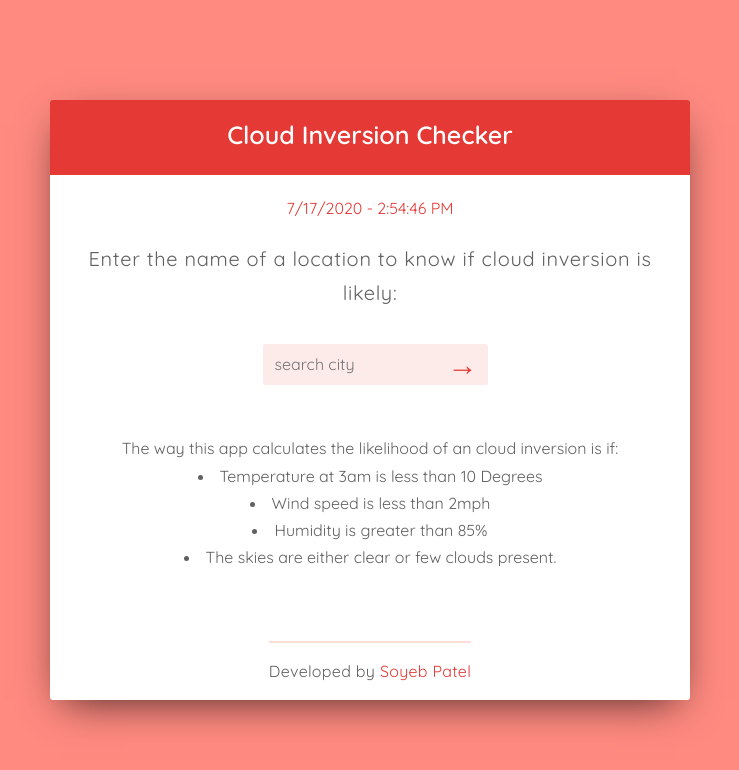
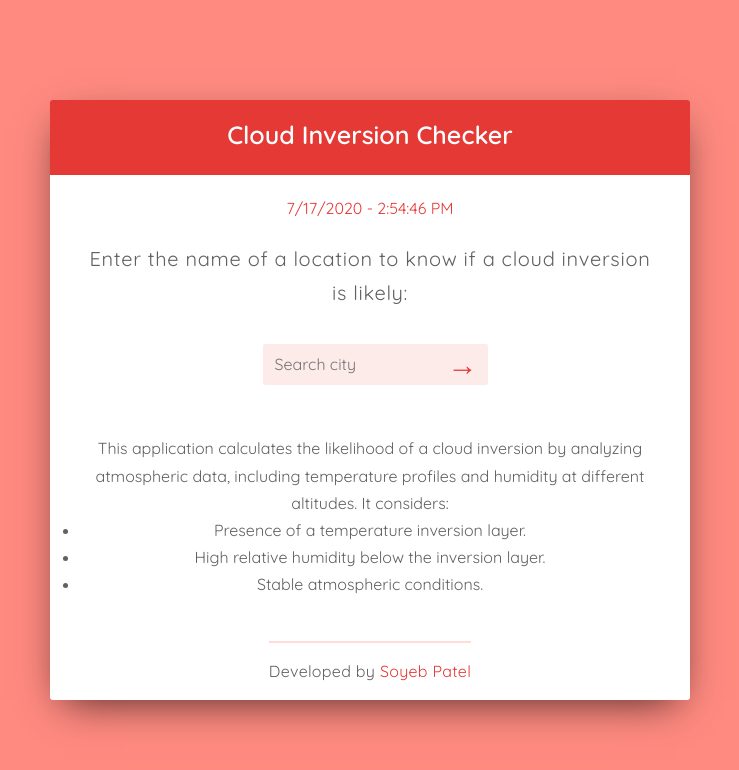
Before and after one commit to Soyeb7/cloudinversion, a React (Create React App) app: page / in a window 1280 px wide. Shown: the top 770 px of the page, without its empty margins (270-1009 px from the left). Built offline with nearby package versions, Linux system fonts and the light colour scheme.

Commit message:
update logic of checking for conversion

```diff
--- a/src/components/About.js
+++ b/src/components/About.js
@@ -1,42 +1,21 @@
-import React, { useContext } from 'react'
+import React from 'react';
 
 const About = () => {
+  return (
+    <div className="weather-data">
+      <div className="weather-data__box">
+        <p>
+          This application calculates the likelihood of a cloud inversion by analyzing atmospheric
+          data, including temperature profiles and humidity at different altitudes. It considers:
+          <ul>
+            <li>Presence of a temperature inversion layer.</li>
+            <li>High relative humidity below the inversion layer.</li>
+            <li>Stable atmospheric conditions.</li>
+          </ul>
+        </p>
+      </div>
+    </div>
+  );
+};
 
-
-
-    return (
-
-        <div className="weather-data">
-
-
-
-            <div className="weather-data__box">
-
-                <p> The way this app calculates the likelihood of an cloud inversion is if:
-
-
-                    <li>
-                        Temperature at 3am is less than 10 Degrees
-
-                    </li>
-                    <li>
-                        Wind speed is less than 2mph
-                    </li>
-                    <li>
-                        Humidity is greater than 85%
-                    </li>
-                    <li>
-                        The skies are either clear or few clouds present.
-                    </li>
-                </p>
-
-
-            </div>
-
-
-        </div>
-
-    )
-}
-
-export default About
+export default About;
--- a/src/components/InversionLikelihood.js
+++ b/src/components/InversionLikelihood.js
@@ -1,103 +1,59 @@
-import React, { useContext } from 'react'
-
-import Context from '../Context'
+import React, { useContext } from 'react';
+import Context from '../Context';
 
 const InversionLikelihood = () => {
+  const { weatherData, city } = useContext(Context);
 
+  if (!weatherData) return null;
 
-    const { nightTemp, wind, pressure, clouds, weather, city, humidity } = useContext(Context)
-    const { temp } = weather
+  // Extract necessary data
+  const surfaceTemp = weatherData.current_weather.temperature;
+  const pressureLevels = ['850hPa', '700hPa'];
+  const tempsAtLevels = pressureLevels.map((level) => {
+    return weatherData.hourly[`temperature_${level}`][0];
+  });
 
-    /*
-    Const meaning
-    City = Location search
-    Night Temp = Temperature at 3am
-    Wind = Wind speed at 3am
-    Pressure = Pressure at 3am
-    Cloud = Clouds at 3am
+  // Check for temperature inversion
+  const isInversion = tempsAtLevels.some((temp, index) => {
+    return temp > surfaceTemp;
+  });
 
-    Temp = Current temperature (at time of search)
+  // Check relative humidity at surface
+  const relativeHumidity = weatherData.hourly.relativehumidity_2m[0];
 
-    */
+  // Assess inversion likelihood
+  let likelihoodMessage = '';
 
-
-
-    /*
-        <p>
-
-        Look out for high pressure.
-
-        Low wind speeds
-
-        Clear skies
-
-        Warm during the day
-
-        Cold overnight
-
-
-        High humidity
-
-        Temperature dropping to the dew point
-        </p>
-
-
-        11 July Day 8pm: 14 c
-        Max Wind Speed: 7mph
-        Humidity: 67%
-
-        12 July: 12am wind = 1mph, 9 c, fair, humidity = 93%
-        12 July: 5.20am wind = 1mph: 6 c, fair, humidity = 100%
-
-    */
-
-    console.log()
+  if (isInversion && relativeHumidity > 80) {
+    likelihoodMessage = 'High likelihood of a cloud inversion occurring.';
+  } else if (isInversion) {
+    likelihoodMessage = 'Possible inversion, but low humidity reduces cloud formation likelihood.';
+  } else {
+    likelihoodMessage = 'Low likelihood of a cloud inversion occurring.';
+  }
 
   return (
-
     <div className="weather-data">
-
+      <h2>Inversion Analysis for {city}</h2>
       <div className="weather-data__box">
-
-
-
-
-
-                <span className="weather-data__property">
-                    <p className="weather-data__title">3am Temp is:</p>
-                    <p className="weather-data__value">{nightTemp}</p>
-                </span>
-
-                <span className="weather-data__property">
-                    <p className="weather-data__title"> 3am Wind Speed is:</p>
-                    <p className="weather-data__value">{wind}</p>
-                </span>
-
-                <span className="weather-data__property">
-                    <p className="weather-data__title"> 3am Humidity is:</p>
-                    <p className="weather-data__value">{humidity}</p>
-                </span>
-
-
-
+        <p>
+          <strong>Surface Temperature:</strong> {surfaceTemp} °C
+        </p>
+        <p>
+          <strong>Temperature at 850 hPa:</strong> {tempsAtLevels[0]} °C
+        </p>
+        <p>
+          <strong>Temperature at 700 hPa:</strong> {tempsAtLevels[1]} °C
+        </p>
+        <p>
+          <strong>Relative Humidity at Surface:</strong> {relativeHumidity}%
+        </p>
       </div>
-
-
       <div className="weather-data__box">
-                {/* If 3am temp is less than 9 degrees, current search time temp is more than 14, wind speed is less than 2mph and clouds are clear sky or few clouds or scattered clouds*/}
-                {nightTemp < 10 && temp > 14 && wind < 2 && humidity > 85 && (clouds === 'clear sky'
-                    || clouds === 'few clouds'
-                    || clouds === 'scattered clouds')
-                    &&
-
-                    <p className='likely'> There is a good possibility of an Cloud Inversion occuring.  </p>
-
-
-                } <p className='unlikely'> Chances of an Cloud Inversion are unlikely</p>
+        <p className="likelihood-message">{likelihoodMessage}</p>
       </div>
     </div>
+  );
+};
 
-    )
-}
-
-export default InversionLikelihood
+export default InversionLikelihood;
--- a/src/components/Main.js
+++ b/src/components/Main.js
@@ -1,141 +1,79 @@
-import React, { useState } from 'react'
-import axios from 'axios'
-import Context from '../Context'
+import React, { useState } from 'react';
+import axios from 'axios';
+import Context from '../Context';
 
-import Moment from 'moment'
-
-import Header from './Header'
-import Content from './Content'
-import WeatherSearch from './WeatherSearch'
-import OvernightInfo from './OvernightInfo'
-import WeatherData from './WeatherData'
-import InversionLikelihood from './InversionLikelihood'
-import About from './About'
-import Error from './Error'
-import DateTime from './DateTime'
-import Tagline from './Tagline'
-import Footer from './Footer'
+import Header from './Header';
+import Content from './Content';
+import WeatherSearch from './WeatherSearch';
+import InversionLikelihood from './InversionLikelihood';
+import About from './About';
+import Error from './Error';
+import DateTime from './DateTime';
+import Tagline from './Tagline';
+import Footer from './Footer';
 
 const Main = () => {
+  const [weatherData, setWeatherData] = useState(null);
+  const [city, setCity] = useState();
+  const [error, setError] = useState();
 
-    const [weather, setWeather] = useState()
-
-    const [city, setCity] = useState()
-
-    const [sunrise, setSunrise] = useState()
-
-    const [sunset, setSunset] = useState()
-
-    const [error, setError] = useState()
-
-
-            // Const for overnight data
-
-
-    const [nightTemp, setNightTemp] = useState()
-    const [wind, setWind] = useState()
-    const [pressure, setPressure] = useState()
-    const [clouds, setClouds] = useState()
-    const [humidity, setHumidity] = useState()
-    // This is an Async Await call. Until Axios successfully recieves the data, we wont go further
-    const api_call = async e => {
-
+  // Function to fetch atmospheric data
+  const api_call = async (e) => {
     e.preventDefault();
 
     const location = e.target.elements.location.value;
 
-        const API_KEY = '8f3392b07d6c3fbedeb6b9f37746b4bb';
-
-
-        // If location is blank, display error message and hide previous weather information
-        if (!location) return (
-            setError('Please enter the name of the city')
-        ), setWeather(null)
-
-
-        const currentDayUrl = `https://api.openweathermap.org/data/2.5/weather?q=${location}&appid=${API_KEY}&units=metric`;
-        console.log(currentDayUrl)
-        const request = axios.get(currentDayUrl);
-        const response = await request;
-
-
-        // setWeather will assign the value of response to weather
-        setWeather(response.data.main);
-        setCity(response.data.name)
-        setSunrise(response.data.sys.sunrise)
-        setSunset(response.data.sys.sunset)
-
-        console.log('Current temp is: ', response.data.main.temp)
-
-
-
-        // Forecast Code
-        const forecastUrl = `https://api.openweathermap.org/data/2.5/forecast?q=${location}&appid=${API_KEY}&units=metric`
-        const requestForecast = axios.get(forecastUrl);
-        const responseForecast = await requestForecast;
-
-        console.log('forecast url is: ', forecastUrl)
-        console.log(responseForecast)
-
-        var todayDate = new Date();
-        var nextDayDate = new Date(todayDate.getTime() + (24 * 60 * 60 * 1000))
-        const formattedDate = Moment(nextDayDate).format('YYYY-MM-DD');
-
-
-        const filteredList = responseForecast.data.list.filter(t=> t.dt_txt === `${formattedDate} 03:00:00`);
-        console.log('Filtered list', filteredList)
-
-        // 3am weather detail
-        setNightTemp(filteredList[0].main.temp);
-        setWind(filteredList[0].wind.speed);
-        setPressure(filteredList[0].main.pressure)
-        setClouds(filteredList[0].weather[0].description)
-        setHumidity(filteredList[0].main.humidity)
-        console.log('Night temp is: ', filteredList[0].main.temp);
-        console.log('Night Wind Speed is: ', filteredList[0].wind.speed);
-        console.log('Night Time Pressure is: ', filteredList[0].main.pressure);
-        console.log('Night Time Weather Description is: ', filteredList[0].weather[0].description);
-        console.log('Night Time Humidity is: ', filteredList[0].main.humidity);
-
-
-        // If everything goes well, then seterror to null
-        setError(null)
+    if (!location) {
+      setError('Please enter the name of the city');
+      setWeatherData(null);
+      return;
     }
 
+    try {
+      // Geocoding API to get latitude and longitude
+      const geoResponse = await axios.get(
+        `https://geocoding-api.open-meteo.com/v1/search?name=${location}`
+      );
+
+      if (!geoResponse.data.results || geoResponse.data.results.length === 0) {
+        setError('Location not found');
+        setWeatherData(null);
+        return;
+      }
+
+      const { latitude, longitude, name } = geoResponse.data.results[0];
+      setCity(name);
+
+      // Fetch atmospheric data
+      const meteoResponse = await axios.get(
+        `https://api.open-meteo.com/v1/forecast?latitude=${latitude}&longitude=${longitude}&hourly=temperature_2m,relativehumidity_2m,pressure_msl,temperature_850hPa,temperature_700hPa&start=current&current_weather=true`
+      );
+
+      setWeatherData(meteoResponse.data);
+      setError(null);
+    } catch (err) {
+      console.error(err);
+      setError('An error occurred while fetching data');
+      setWeatherData(null);
+    }
+  };
 
   return (
-        <div className='main'>
+    <div className="main">
       <Header />
       <Content>
         <DateTime />
         <Tagline />
-                <Context.Provider value={{api_call, weather, city, sunrise, sunset, nightTemp, wind, pressure, clouds, humidity}}>
-                    {/* We give access to api call in the WeatherSearch component */}
-                    <WeatherSearch/>
-
-
-
-
-                    {/* If a location has been searched for, then pass on the value to the WeatherData component */}
-                    {/* {weather && <WeatherData/>}
-
-                    {weather && <OvernightInfo/>} */}
-
-                    {/* This component will hold the information which will say how this app works.  If weather is not searched for then show this info*/}
-                    {!weather && <About /> }
-
-                    {weather && <InversionLikelihood/>}
-
-                    {/* If search is blank then display error */}
-                    {error && <Error error={error}/>}
-
+        <Context.Provider value={{ api_call, weatherData, city }}>
+          <WeatherSearch />
+          {!weatherData && !error && <About />}
+          {weatherData && <InversionLikelihood />}
+          {error && <Error error={error} />}
         </Context.Provider>
         <Footer />
       </Content>
+    </div>
+  );
+};
 
-        </div>
-    )
-}
-
-
-export default Main
+export default Main;
--- a/src/components/OvernightInfo.js
+++ b/src/components/OvernightInfo.js
@@ -1,41 +1,37 @@
-import React, { useContext } from 'react'
-
-
-import Context from '../Context'
+// OvernightInfo.js
+import React, { useContext } from 'react';
+import Context from '../Context';
 
 const OvernightInfo = () => {
-
-    const { nightTemp, wind, pressure, clouds } = useContext(Context)
-
-
+    const { nightTemp, wind, pressure, clouds, humidity } = useContext(Context);
 
     return (
-        <div>
-            <h2> Tonight </h2>
-
+        <div className="overnight-info">
+            <h2>Overnight Forecast</h2>
             <div className="weather-data__box">
-
-                <span className="weather-data__property">
-                    <p className="weather-data__title">Overnight Temp</p>
-                    <p className="weather-data__value">{nightTemp}</p>
-                </span>
-
-                <span className="weather-data__property">
+                <div className="weather-data__property">
+                    <p className="weather-data__title">Temperature</p>
+                    <p className="weather-data__value">{nightTemp} °C</p>
+                </div>
+                <div className="weather-data__property">
                     <p className="weather-data__title">Wind Speed</p>
-                    <p className="weather-data__value">{wind} mph </p>
-                </span>
-                <span className="weather-data__property">
-                    <p className="weather-data__title">Pressue</p>
-                    <p className="weather-data__value">{pressure} </p>
-                </span>
-                <span className="weather-data__property">
+                    <p className="weather-data__value">{wind} m/s</p>
+                </div>
+                <div className="weather-data__property">
+                    <p className="weather-data__title">Pressure</p>
+                    <p className="weather-data__value">{pressure} hPa</p>
+                </div>
+                <div className="weather-data__property">
                     <p className="weather-data__title">Conditions</p>
                     <p className="weather-data__value">{clouds}</p>
-                </span>
+                </div>
+                <div className="weather-data__property">
+                    <p className="weather-data__title">Humidity</p>
+                    <p className="weather-data__value">{humidity}%</p>
+                </div>
             </div>
         </div>
+    );
+};
 
-    )
-}
-
-export default OvernightInfo
+export default OvernightInfo;
--- a/src/components/Tagline.js
+++ b/src/components/Tagline.js
@@ -1,10 +1,9 @@
-import React from 'react'
-
+import React from 'react';
 
 const Tagline = () => (
-    <div className='tagline'>
-        <p> Enter the name of a location to know if cloud inversion is likely:  </p>
-    </div>
-)
+  <div className="tagline">
+    <p>Enter the name of a location to know if a cloud inversion is likely:</p>
+  </div>
+);
 
-export default Tagline
+export default Tagline;
--- a/src/components/WeatherData.js
+++ b/src/components/WeatherData.js
@@ -1,58 +1,33 @@
-import React, {useContext} from 'react'
-
-import Moment from 'react-moment'
-
-import Context from '../Context'
+// WeatherData.js
+import React, { useContext } from 'react';
+import Context from '../Context';
 
 const WeatherData = () => {
+    const { weather, city } = useContext(Context);
 
+    if (!weather) return null;
 
-    const {weather, city, sunrise, sunset} = useContext(Context)
-
-    const {temp, humidity, pressure} = weather
-
-const mom = <Moment format='HH:mm:ss'> {sunrise}</Moment>
+    const { temp, humidity, pressure } = weather.main;
 
     return (
-        <div>
+        <div className="current-weather">
+            <h2>Current Conditions in {city}</h2>
+            <div className="weather-data__box">
+                <div className="weather-data__property">
+                    <p className="weather-data__title">Temperature</p>
+                    <p className="weather-data__value">{temp} °C</p>
+                </div>
+                <div className="weather-data__property">
+                    <p className="weather-data__title">Humidity</p>
+                    <p className="weather-data__value">{humidity}%</p>
+                </div>
+                <div className="weather-data__property">
+                    <p className="weather-data__title">Pressure</p>
+                    <p className="weather-data__value">{pressure} hPa</p>
+                </div>
+            </div>
+        </div>
+    );
+};
 
-        <h2> Current conditions</h2>
-        <div className="weather-data">
-            <p className="weather__tagline">Weather forecast for <span className="weather-data__city">{city}</span></p>
-            <div className="weather-data__box">
-                <span className="weather-data__property">
-                    <p className="weather-data__title">Temperature</p>
-                    <p className="weather-data__value">{temp}</p>
-                </span>
-                <span className="weather-data__property">
-                    <p className="weather-data__title">Humidity</p>
-                    <p className="weather-data__value">{humidity}</p>
-                </span>
-                <span className="weather-data__property">
-                    <p className="weather-data__title">Pressure</p>
-                    <p className="weather-data__value">{pressure}</p>
-                </span>
-            </div>
-
-            {/* <div className="weather-data__box">
-                <span className="weather-data__property">
-                    <p className="weather-data__title">Sunrise</p>
-                    <p className="weather-data__value"> <Moment unix format="HH:mm">{sunrise}</Moment></p>
-                </span>
-
-                <span className="weather-data__property">
-                    <p className="weather-data__title">Sunset</p>
-                    <p className="weather-data__value"> <Moment unix format="HH:mm">{sunset}</Moment></p>
-                </span>
-
-            </div> */}
-
-        </div>
-
-        </div>
-
-    )
-}
-
-
-export default WeatherData
+export default WeatherData;
--- a/src/components/WeatherSearch.js
+++ b/src/components/WeatherSearch.js
@@ -1,21 +1,25 @@
-import React, {useContext} from 'react'
-
-import Context from '../Context'
+import React, { useContext } from 'react';
+import Context from '../Context';
 
 const WeatherSearch = () => {
-
-    const {api_call} = useContext(Context)
+  const { api_call } = useContext(Context);
 
   return (
     <div className="weather-search">
       <form onSubmit={api_call} className="weather-search__form">
-                <input name="location" autoComplete="off" className="weather-search__input" type="text" placeholder="search city"/>
+        <input
+          name="location"
+          autoComplete="off"
+          className="weather-search__input"
+          type="text"
+          placeholder="Search city"
+        />
         <div className="weather-search__submit">
           <button className="weather-search__button">&rarr;</button>
         </div>
       </form>
     </div>
-    )
-}
+  );
+};
 
-export default WeatherSearch
+export default WeatherSearch;
```
Also changed, not shown: src/components/Error.js (+9 -6 lines). Lines whose indentation alone changed are shown as unchanged.
